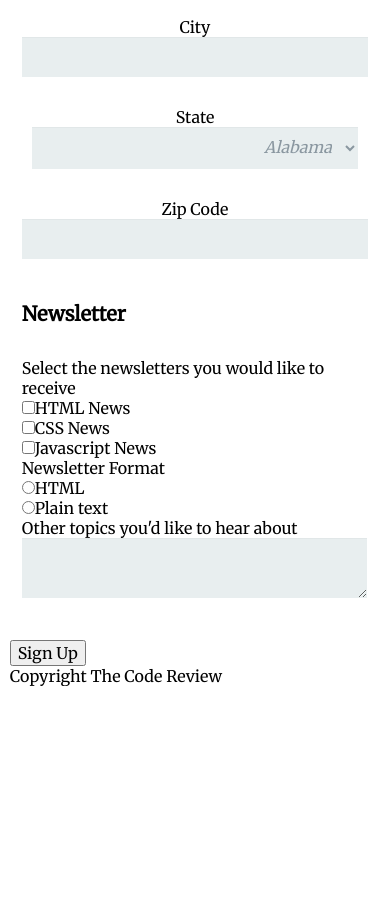
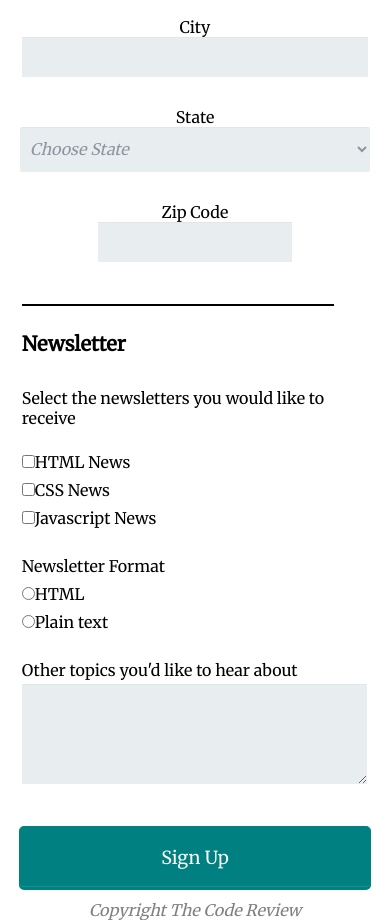
Before and after one commit to hkvenner/online-registration-form, a plain HTML site: page index.html in a window 390 px wide. Shown: the part 580-1500 px from the top of the page. Before the commit the page ends 1266 px from the top, so only its background shows below. Drawn offline with Linux system fonts and the light colour scheme.

Commit message:
configured mobile layout using css

```diff
--- a/css/styles.css
+++ b/css/styles.css
@@ -18,7 +18,7 @@ form {
   border-style: none;
 }
 
-form h2,form span, header {
+form h2,form span, header, .form-footer {
   text-align: center;
 }
 
@@ -80,3 +80,52 @@ select {
   margin-bottom: 30px;
   font-style: italic;
 }
+
+select {
+    padding: 6px;
+    border-radius: 2px;
+    width: 101%;
+    height: 45px;
+    text-align: left;
+}
+
+#zip {
+  width: 50%;
+}
+
+.newsletter span ~ label {
+  line-height: 28px;
+}
+
+textarea {
+  height: 80px;
+}
+
+button {
+  padding: 19px 39px 18px 39px;
+  color: #FFF;
+  background-color: #008080;
+  font-size: 18px;
+  text-align: center;
+  font-style: normal;
+  border-radius: 5px;
+  width: 95%;
+  border: 1px solid #008080;
+  border-width: 1px 1px 3px;
+  box-shadow: 0 -1px 0 rgba(255,255,255,0.1) inset;
+  margin-bottom: 10px;
+
+}
+
+.form-footer span {
+  font-style: italic;
+  font-size: 1em;
+  font-weight: 100;
+  color:gray;
+}
+
+.newsletter legend {
+  border-top: solid 2px;
+  padding-right: 60%;
+  padding-top: 25px;
+}
--- a/index.html
+++ b/index.html
@@ -31,6 +31,7 @@
           <input type="text" id="city" name="user_city">
           <label for="state">State</label>
             <select id="state" name="user_state">
+            <option value="" disabled selected>Choose State</option>
           	<option value="AL">Alabama</option>
           	<option value="AK">Alaska</option>
           	<option value="AZ">Arizona</option>
@@ -88,26 +89,28 @@
         </fieldset>
         <fieldset class="newsletter">
           <legend>Newsletter</legend>
-          <label>Select the newsletters you would like to receive</label><br>
+          <span>Select the newsletters you would like to receive</span><br><br>
           <input type="checkbox" id="html" value="html_news"
           name="user_html_interest"><label for="html">HTML News</label><br>
           <input type="checkbox" id="css" value="css_news"
           name="user_css_interest"><label for="css_news">CSS News</label><br>
           <input type="checkbox" id="javascript" value="javascript_news"
-          name="user_javascript_interest"><label for="javascript">Javascript News</label><br>
+          name="user_javascript_interest"><label for="javascript">Javascript News
+          </label><br><br>
 
           <label>Newsletter Format</label><br>
           <input type="radio" id="html_format" value="html"
           name="user_format_pref"><label for="html-format">HTML</label><br>
           <input type="radio" id="text_format" value="text_format"
-          name="user_format_pref"><label for="text_format">Plain text</label><br>
+          name="user_format_pref"><label for="text_format">Plain text</label><br><br>
 
           <label for="topics">Other topics you'd like to hear about</label><br>
           <textarea id="topics" name="user_topics"></textarea>
         </fieldset>
-
-        <button type="submit">Sign Up</button><br>
-        <span>Copyright The Code Review</span>
+        <div class="form-footer">
+          <button type="submit">Sign Up</button><br>
+          <span>Copyright The Code Review</span>
+        </div>
     </form>
    </div> <!--end of container-->
   </body>
```
